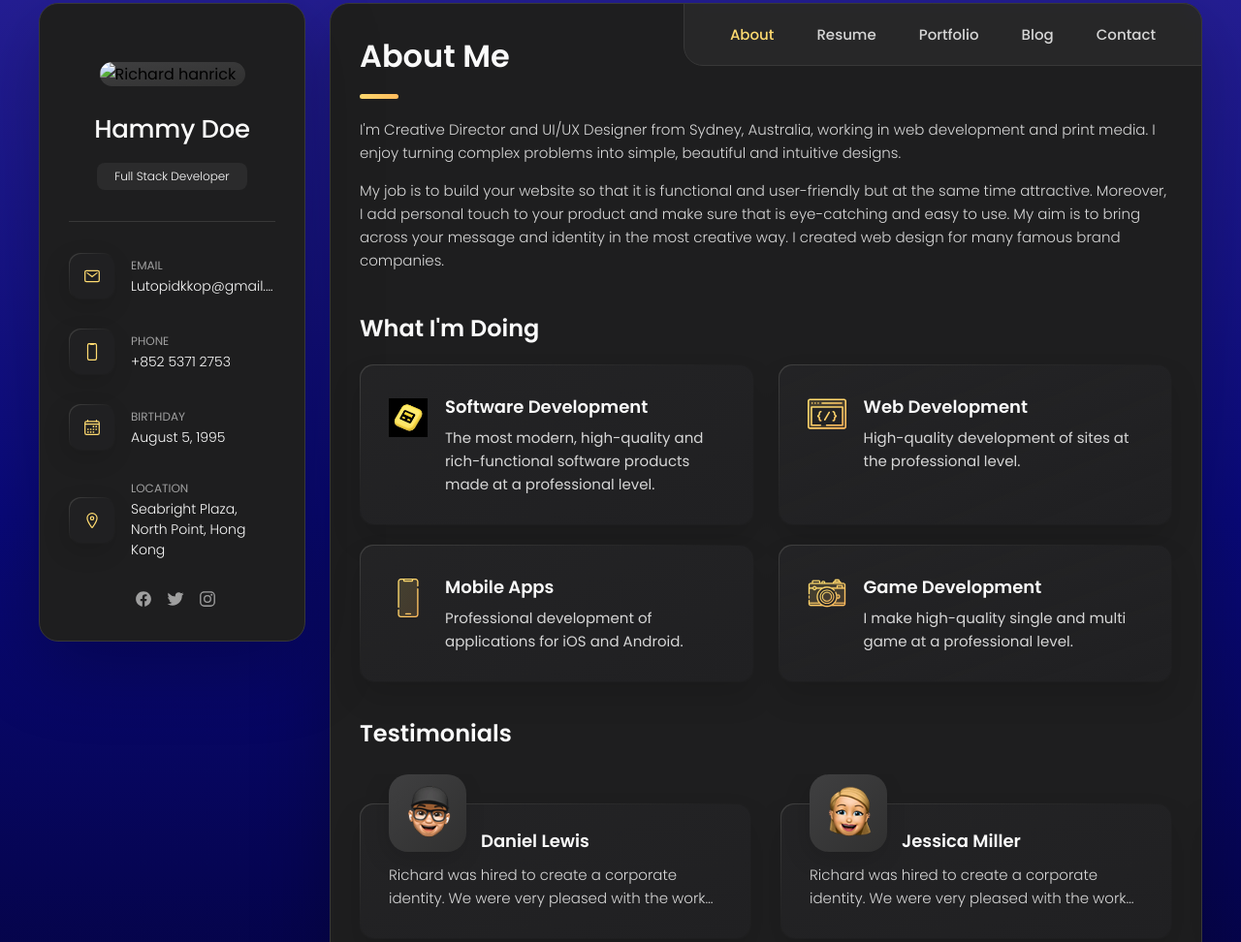
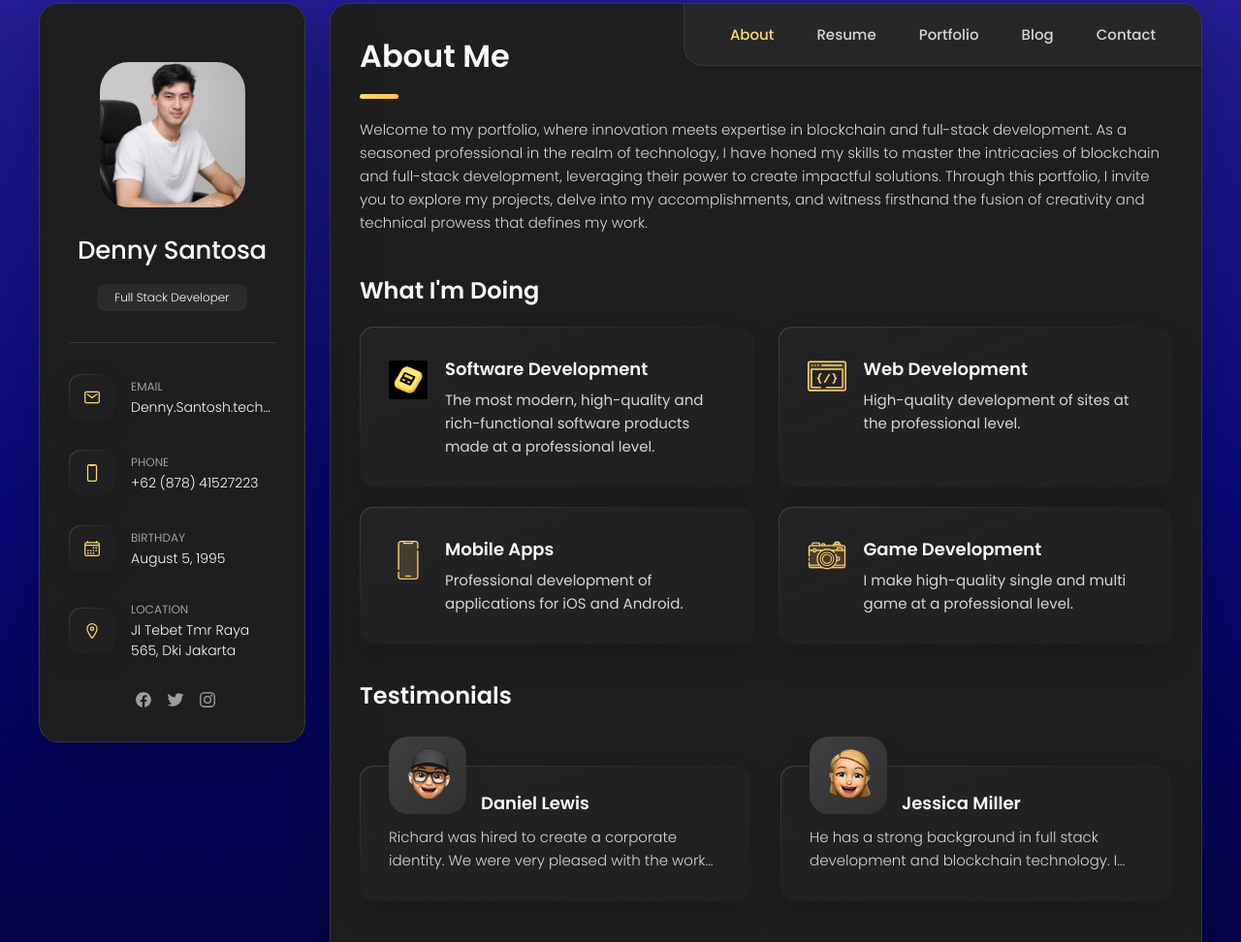
Before and after one commit to Dennysantosatech/Dennysantosatech.github.io, a website: page index.html in a window 1280 px wide. Shown: the part 57-1029 px from the top of the page at 97% size. Drawn offline with nearby package versions, Linux system fonts and the light colour scheme.

Commit message:
updatedd

```diff
--- a/index.html
+++ b/index.html
@@ -5,7 +5,7 @@
   <meta charset="UTF-8">
   <meta http-equiv="X-UA-Compatible" content="IE=edge">
   <meta name="viewport" content="width=device-width, initial-scale=1.0">
-  <title>Hammy Doe</title>
+  <title>Denny Santosa</title>
 
   <!--
     - favicon
@@ -42,11 +42,11 @@
       <div class="sidebar-info">
 
         <figure class="avatar-box">
-          <img src="./assets/images/me.jpg" alt="Richard hanrick" width="80">
+          <img src="./assets/images/me.png" alt="Richard hanrick" width="80">
         </figure>
 
         <div class="info-content">
-          <h1 class="name" title="Richard hanrick">Hammy Doe</h1>
+          <h1 class="name" title="Richard hanrick">Denny Santosa</h1>
 
           <p class="title">Full Stack Developer</p>
         </div>
@@ -74,7 +74,7 @@
             <div class="contact-info">
               <p class="contact-title">Email</p>
 
-              <a href="mailto:richard@example.com" class="contact-link">Lutopidkkop@gmail.com</a>
+              <a href="mailto:Denny.santosh.tech@example.com" class="contact-link">Denny.Santosh.tech@gmail.com</a>
             </div>
 
           </li>
@@ -88,7 +88,7 @@
             <div class="contact-info">
               <p class="contact-title">Phone</p>
 
-              <a href="tel:+12133522795" class="contact-link">+852 5371 2753</a>
+              <a href="tel:+12133522795" class="contact-link">+62 (878) 41527223</a>
             </div>
 
           </li>
@@ -116,7 +116,7 @@
             <div class="contact-info">
               <p class="contact-title">Location</p>
 
-              <address>Seabright Plaza, North Point, Hong Kong</address>
+              <address>Jl Tebet Tmr Raya 565, Dki Jakarta</address>
             </div>
 
           </li>
@@ -209,17 +209,14 @@
 
         <section class="about-text">
           <p>
-            I'm Creative Director and UI/UX Designer from Sydney, Australia, working in web development and print media.
-            I enjoy
-            turning complex problems into simple, beautiful and intuitive designs.
-          </p>
-
-          <p>
-            My job is to build your website so that it is functional and user-friendly but at the same time attractive.
-            Moreover, I
-            add personal touch to your product and make sure that is eye-catching and easy to use. My aim is to bring
-            across your
-            message and identity in the most creative way. I created web design for many famous brand companies.
+            Welcome to my portfolio, where innovation meets expertise in blockchain and full-stack development. As a
+            seasoned professional in the realm of technology, I have honed my skills to master the intricacies of
+            blockchain and
+            full-stack development, leveraging their power to create impactful solutions. Through this portfolio, I
+            invite you to
+            explore my projects, delve into my accomplishments, and witness firsthand the fusion of creativity and
+            technical
+            prowess that defines my work.
           </p>
         </section>
 
@@ -325,11 +322,9 @@
 
                 <div class="testimonials-text" data-testimonials-text>
                   <p>
-                    Richard was hired to create a corporate identity. We were very pleased with the work done. She has a
-                    lot of experience
-                    and is very concerned about the needs of client. Lorem ipsum dolor sit amet, ullamcous cididt
-                    consectetur adipiscing
-                    elit, seds do et eiusmod tempor incididunt ut laborels dolore magnarels alia.
+                    Richard was hired to create a corporate identity. We were very pleased with the work done. he has a
+                    lot of experience and is very concerned about the needs of client.I will work him together
+                    continously.
                   </p>
                 </div>
 
@@ -347,11 +342,12 @@
 
                 <div class="testimonials-text" data-testimonials-text>
                   <p>
-                    Richard was hired to create a corporate identity. We were very pleased with the work done. She has a
-                    lot of experience
-                    and is very concerned about the needs of client. Lorem ipsum dolor sit amet, ullamcous cididt
-                    consectetur adipiscing
-                    elit, seds do et eiusmod tempor incididunt ut laborels dolore magnarels alia.
+                    He has a strong background in full stack development and blockchain technology.
+                    I felt from him professional and friendly emotion.
+                    He successfully completed my private project with clean, responsive and user-friendly.
+                    Please try to work with him!
+                    You will get perfect result from him.
+                    Thank you.
                   </p>
                 </div>
 
@@ -365,7 +361,7 @@
                   <img src="./assets/images/avatar-3.png" alt="Emily evans" width="60" data-testimonials-avatar>
                 </figure>
 
-                <h4 class="h4 testimonials-item-title" data-testimonials-title>Emily evans</h4>
+                <h4 class="h4 testimonials-item-title" data-testimonials-title>Digital Galaxy team</h4>
 
                 <div class="testimonials-text" data-testimonials-text>
                   <p>
```
